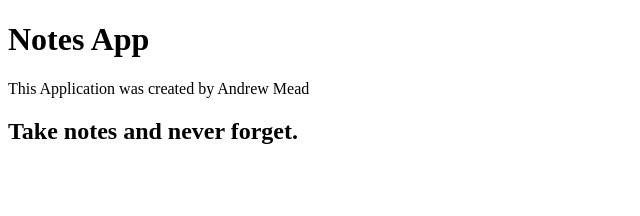
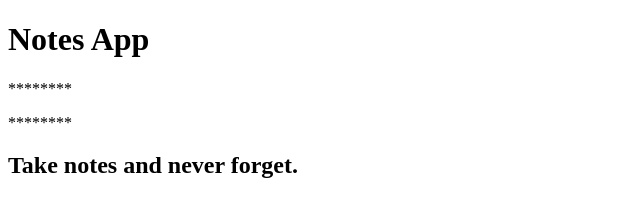
Before and after one commit to AngryGrizzlyBear/Udemy_Complete_Javascript_Course, a plain HTML site: page JS_Boot_Camp/notes-app/index.html in a window 1280 px wide. Shown: the whole page, without its empty margins (0-640 px from the left). Drawn offline with Linux system fonts and the light colour scheme.

Commit message:
DOM manipulation.

```diff
--- a/JS_Boot_Camp/notes-app/index.html
+++ b/JS_Boot_Camp/notes-app/index.html
@@ -2,12 +2,12 @@
 
 <html>
     <head>
-        <script src="notes-app.js">
-        </script>
     </head>
     <body>
     <h1>Notes App</h1>
     <p>This Application was created by Andrew Mead</p>
+    <p>Some note text</p>
     <h2>Take notes and never forget.</h2>
+    <script src="notes-app.js"></script>
     </body>
 </html>
--- a/JS_Boot_Camp/notes-app/notes-app.js
+++ b/JS_Boot_Camp/notes-app/notes-app.js
@@ -1 +1,13 @@
-console.log('This is from a different file.');
+// DOM-Document Object Model
+
+// Query and remove
+// const p = document.querySelector('p');
+// p.remove();
+
+const ps = document.querySelectorAll('p');
+
+ps.forEach(function (p) {
+    p.textContent = '********'
+    // console.log(p.textContent)
+    // p.remove()
+});
```
